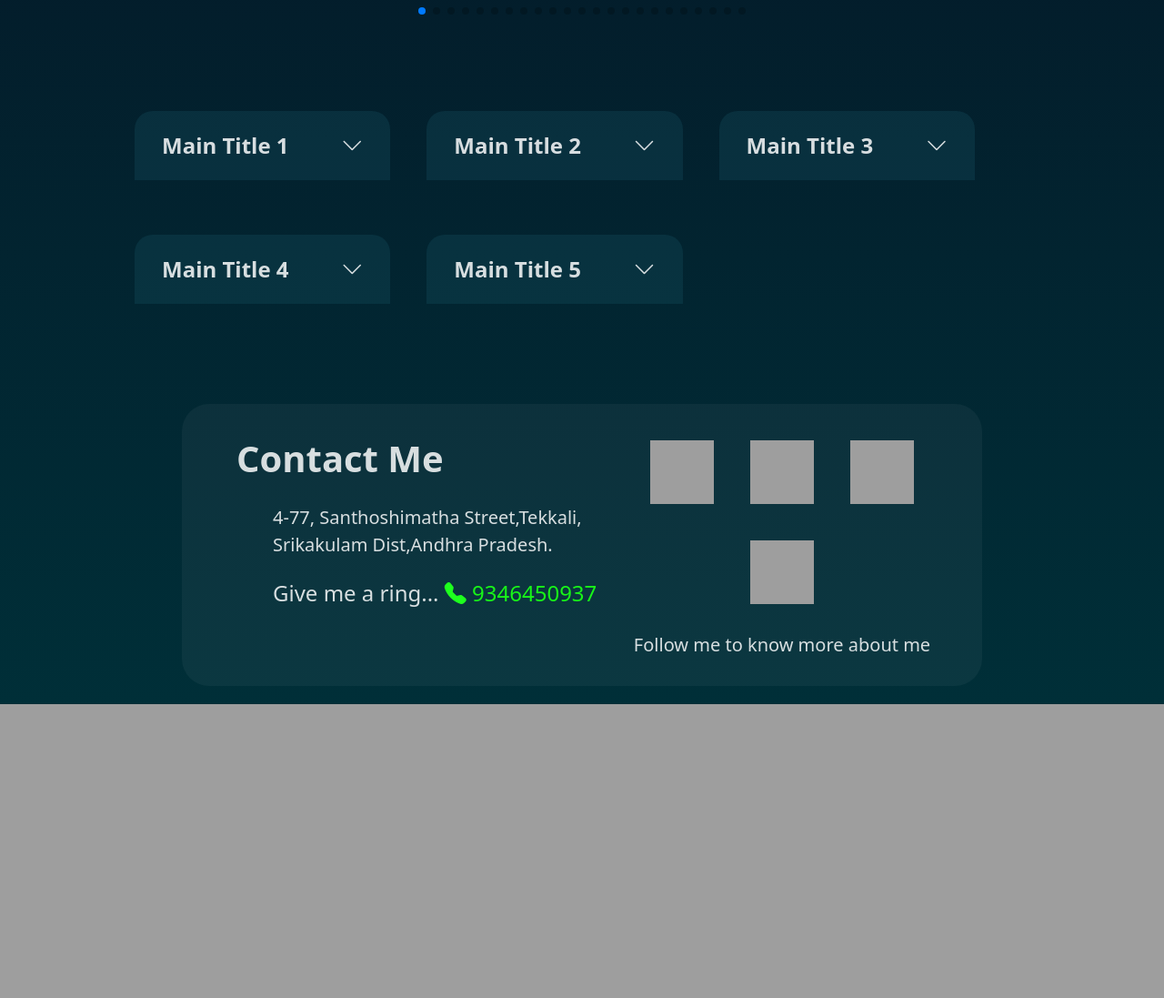
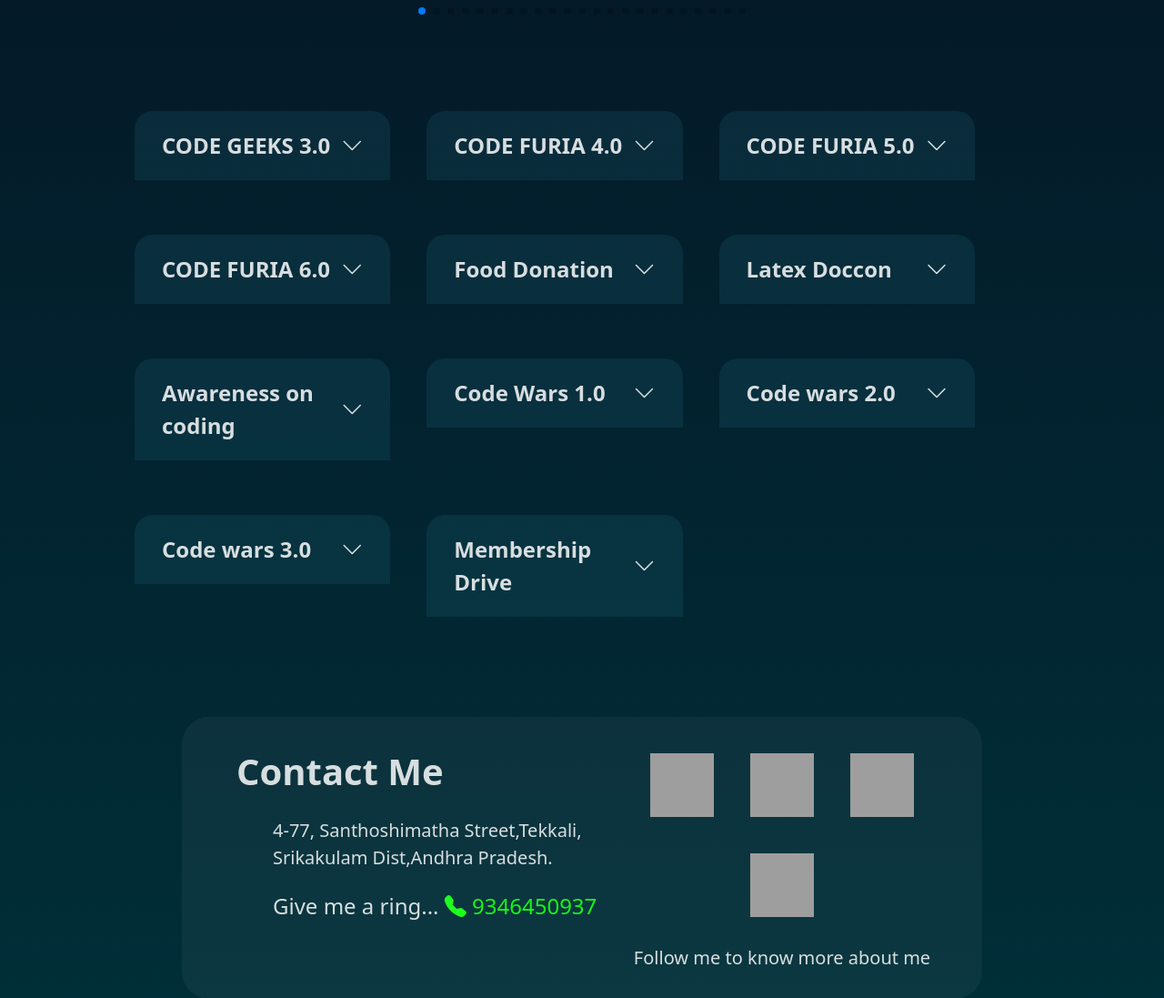
Before and after one commit to Eswarkarthikk/myweb, a Django app: page /experence1/ in a window 1280 px wide. Shown: the part 1273-2370 px from the top of the page at 91% size. Before the commit the page ends 2047 px from the top, so only its background shows below. Run offline with Django 4.2, Linux system fonts and the light colour scheme; grey boxes are pictures that could not be loaded.

Commit message:
added icons

```diff
--- a/myresume/templates/Experience.html
+++ b/myresume/templates/Experience.html
@@ -3,7 +3,9 @@
 <head>
     <meta charset="UTF-8">
     <meta name="viewport" content="width=device-width, initial-scale=1.0">
-    <title>Apps</title>
+    <title>Experience1</title>
+    <link rel="icon" href="https://i.ibb.co/6sBP3fn/2-1-removebg-preview.png" type="image/x-icon">
+
     <link rel="stylesheet" href="https://unpkg.com/swiper@8/swiper-bundle.min.css">
     <!-- Bootstrap CSS -->
     <link href="https://cdn.jsdelivr.net/npm/bootstrap@5.0.2/dist/css/bootstrap.min.css" rel="stylesheet">
--- a/myresume/templates/apps.html
+++ b/myresume/templates/apps.html
@@ -4,6 +4,7 @@
     <meta charset="UTF-8">
     <meta name="viewport" content="width=device-width, initial-scale=1.0">
     <title>Apps</title>
+    <link rel="icon" href="https://i.ibb.co/6sBP3fn/2-1-removebg-preview.png" type="image/x-icon">
     <link rel="stylesheet" href="https://unpkg.com/swiper@8/swiper-bundle.min.css">
     <!-- Bootstrap CSS -->
     <link href="https://cdn.jsdelivr.net/npm/bootstrap@5.0.2/dist/css/bootstrap.min.css" rel="stylesheet">
--- a/myresume/templates/certifications.html
+++ b/myresume/templates/certifications.html
@@ -4,6 +4,8 @@
     <meta charset="UTF-8">
     <meta name="viewport" content="width=device-width, initial-scale=1.0">
     <title>Certifications</title>
+    <link rel="icon" href="https://i.ibb.co/6sBP3fn/2-1-removebg-preview.png" type="image/x-icon">
+
     <link rel="stylesheet" href="https://unpkg.com/swiper@8/swiper-bundle.min.css">
     <!-- Bootstrap CSS -->
     <link href="https://cdn.jsdelivr.net/npm/bootstrap@5.0.2/dist/css/bootstrap.min.css" rel="stylesheet">
--- a/myresume/templates/experience2.html
+++ b/myresume/templates/experience2.html
@@ -3,7 +3,9 @@
 <head>
     <meta charset="UTF-8">
     <meta name="viewport" content="width=device-width, initial-scale=1.0">
-    <title>Experience</title>
+    <title>Experience2</title>
+    <link rel="icon" href="https://i.ibb.co/6sBP3fn/2-1-removebg-preview.png" type="image/x-icon">
+
     <link rel="stylesheet" href="https://unpkg.com/swiper@8/swiper-bundle.min.css">
     <!-- Bootstrap CSS -->
     <link href="https://cdn.jsdelivr.net/npm/bootstrap@5.0.2/dist/css/bootstrap.min.css" rel="stylesheet">
--- a/myresume/templates/homepage.html
+++ b/myresume/templates/homepage.html
@@ -4,7 +4,7 @@
 <meta charset="UTF-8">
 <meta name="viewport" content="width=device-width, initial-scale=1.0">
 <title>Aari Eswar</title>
-<link rel="icon" href="https://i.ibb.co/bNpNKfC/image.pnghttps://i.ibb.co/hmZGSGy/mylogo.png" type="image/x-icon">
+<link rel="icon" href="https://i.ibb.co/6sBP3fn/2-1-removebg-preview.png" type="image/x-icon">
 
 <!-- Bootstrap CSS -->
 <link href="https://cdn.jsdelivr.net/npm/bootstrap@5.0.2/dist/css/bootstrap.min.css" rel="stylesheet">
--- a/myresume/templates/intern.html
+++ b/myresume/templates/intern.html
@@ -3,7 +3,9 @@
 <head>
     <meta charset="UTF-8">
     <meta name="viewport" content="width=device-width, initial-scale=1.0">
-    <title>Experience</title>
+    <title>Experience3</title>
+    <link rel="icon" href="https://i.ibb.co/6sBP3fn/2-1-removebg-preview.png" type="image/x-icon">
+
     <link rel="stylesheet" href="https://unpkg.com/swiper@8/swiper-bundle.min.css">
     <!-- Bootstrap CSS -->
     <link href="https://cdn.jsdelivr.net/npm/bootstrap@5.0.2/dist/css/bootstrap.min.css" rel="stylesheet">
--- a/myresume/templates/me.html
+++ b/myresume/templates/me.html
@@ -3,7 +3,9 @@
 <head>
     <meta charset="UTF-8">
     <meta name="viewport" content="width=device-width, initial-scale=1.0">
-    <title>Experience</title>
+    <title>About me</title>
+    <link rel="icon" href="https://i.ibb.co/6sBP3fn/2-1-removebg-preview.png" type="image/x-icon">
+
     <link rel="stylesheet" href="https://unpkg.com/swiper@8/swiper-bundle.min.css">
     <!-- Bootstrap CSS -->
     <link href="https://cdn.jsdelivr.net/npm/bootstrap@5.0.2/dist/css/bootstrap.min.css" rel="stylesheet">
--- a/myresume/templates/mlprojects.html
+++ b/myresume/templates/mlprojects.html
@@ -4,7 +4,7 @@
     <meta charset="UTF-8">
     <meta name="viewport" content="width=device-width, initial-scale=1.0">
     <title>ML Projects</title>
-    <link rel="icon" href="https://i.ibb.co/bNpNKfC/image.pnghttps://i.ibb.co/hmZGSGy/mylogo.png" type="image/x-icon">
+    <link rel="icon" href="https://i.ibb.co/6sBP3fn/2-1-removebg-preview.png" type="image/x-icon">
 
     <link rel="stylesheet" href="https://unpkg.com/swiper@8/swiper-bundle.min.css">
     <!-- Bootstrap CSS -->
--- a/myresume/templates/projects.html
+++ b/myresume/templates/projects.html
@@ -4,6 +4,7 @@
     <meta charset="UTF-8">
     <meta name="viewport" content="width=device-width, initial-scale=1.0">
     <title>Projects</title>
+    <link rel="icon" href="https://i.ibb.co/6sBP3fn/2-1-removebg-preview.png" type="image/x-icon">
 
     <link rel="stylesheet" href="https://unpkg.com/swiper@8/swiper-bundle.min.css">
     <!-- Bootstrap CSS -->
--- a/myresume/views.py
+++ b/myresume/views.py
@@ -193,35 +193,68 @@ def experience1(request):
     ]
     items = [
         {
-            "main_title": "Main Title 1",
-            "sub_title": "Sub Title 1",
+            "main_title": "CODE GEEKS 3.0",
+            "sub_title": "1st coding competition",
             "image": "https://i.ibb.co/CwPwVmP/20221208-112555-AMBy-GPSMap-Camera.jpg",
-            "description": "Description for the first image."
+            "description": "...."        },
+        {
+            "main_title": "CODE FURIA 4.0",
+            "sub_title": "2nd coding competition",
+            "image": "https://i.ibb.co/bbpDyCP/20221208-110937-AMBy-GPSMap-Camera.jpg",
+            "description": "...."
         },
         {
-            "main_title": "Main Title 2",
-            "sub_title": "Sub Title 2",
-            "image": "https://i.ibb.co/bbpDyCP/20221208-110937-AMBy-GPSMap-Camera.jpg",
-            "description": "Description for the second image."
+            "main_title": "CODE FURIA 5.0",
+            "sub_title": "3rd coding competition",
+            "image": "https://i.ibb.co/Jk5cyy1/20221208-104050am-By-GPSMap-Camera.jpg",
+            "description": "...."        },
+        {
+            "main_title": "CODE FURIA 6.0",
+            "sub_title": "4th coding competition",
+            "image": "https://i.ibb.co/Hhyg2PP/20221208-104034-AMBy-GPSMap-Camera.jpg",
+            "description": "...."
         },
         {
-            "main_title": "Main Title 3",
-            "sub_title": "Sub Title 3",
-            "image": "https://i.ibb.co/Jk5cyy1/20221208-104050am-By-GPSMap-Camera.jpg",
-            "description": "Description for the third image."
+            "main_title": "Food Donation",
+            "sub_title": "FOOD DRIVE",
+            "image": "https://i.ibb.co/qJXN87m/20221208-103952-AMBy-GPSMap-Camera.jpg",
+            "description": "...."        },
+        {
+            "main_title": "Latex Doccon",
+            "sub_title": "webinar on latex ",
+            "image": "https://i.ibb.co/Hhyg2PP/20221208-104034-AMBy-GPSMap-Camera.jpg",
+            "description": "...."
         },
         {
-            "main_title": "Main Title 4",
-            "sub_title": "Sub Title 4",
+            "main_title": "Awareness on coding ",
+            "sub_title": "Code Grip",
             "image": "https://i.ibb.co/Hhyg2PP/20221208-104034-AMBy-GPSMap-Camera.jpg",
-            "description": "Description for the fourth image."
+            "description": "...."
         },
-        {
-            "main_title": "Main Title 5",
-            "sub_title": "Sub Title 5",
-            "image": "https://i.ibb.co/qJXN87m/20221208-103952-AMBy-GPSMap-Camera.jpg",
-            "description": "Description for the fifth image."
-        }
+            {
+            "main_title": "Code Wars 1.0",
+            "sub_title": "Fest Coding Competitions",
+            "image": "https://i.ibb.co/Hhyg2PP/20221208-104034-AMBy-GPSMap-Camera.jpg",
+            "description": "...."
+        },
+            {
+            "main_title": "Code wars 2.0",
+            "sub_title": "Fest Coding Competitions",
+            "image": "https://i.ibb.co/Hhyg2PP/20221208-104034-AMBy-GPSMap-Camera.jpg",
+            "description": "...."
+        },
+            {
+            "main_title": "Code wars 3.0",
+            "sub_title": "Fest Coding Competitions",
+            "image": "https://i.ibb.co/Hhyg2PP/20221208-104034-AMBy-GPSMap-Camera.jpg",
+            "description": "...."
+        },
+            {
+            "main_title": "Membership Drive ",
+            "sub_title": "building ACM community",
+            "image": "https://i.ibb.co/Hhyg2PP/20221208-104034-AMBy-GPSMap-Camera.jpg",
+            "description": "...."
+        },
     ]
 
     return render(request , 'Experience.html' , { 'images' : images,'items':items})
```
